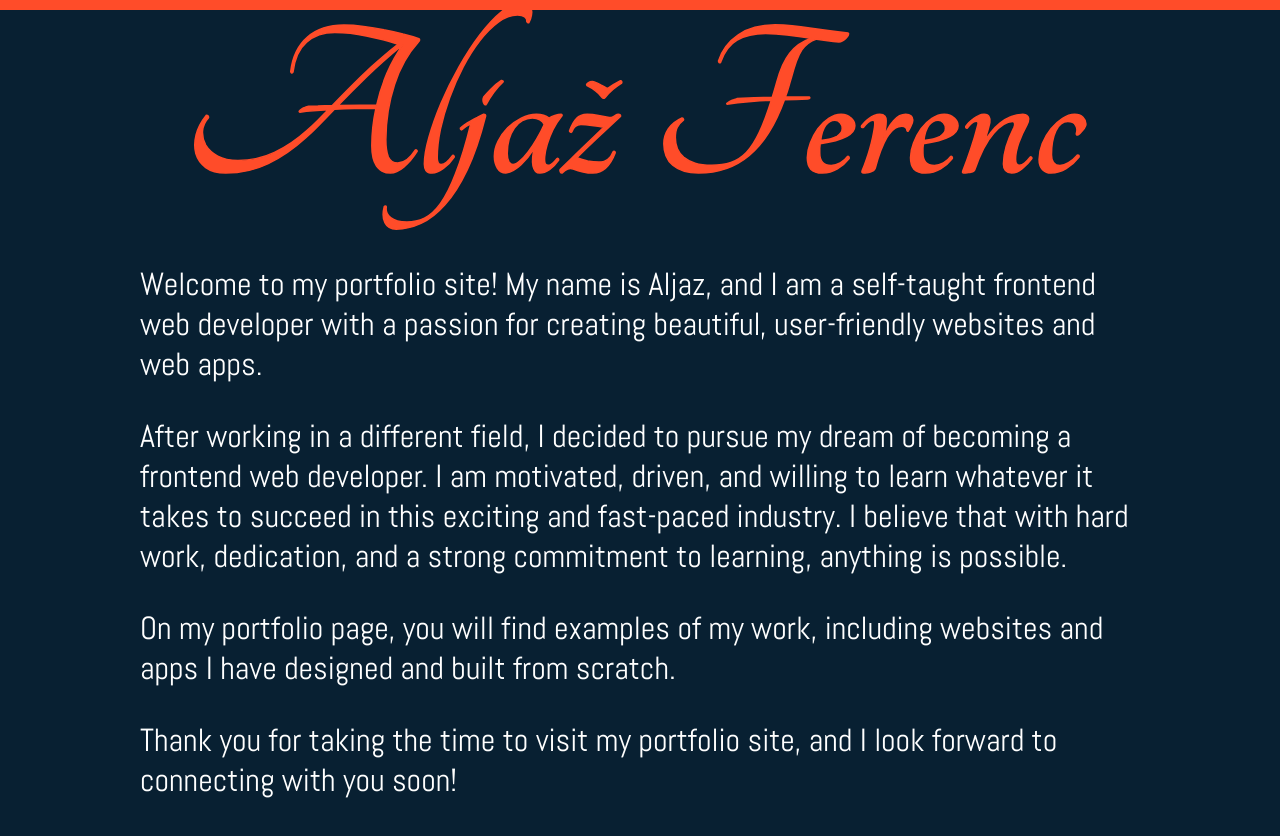
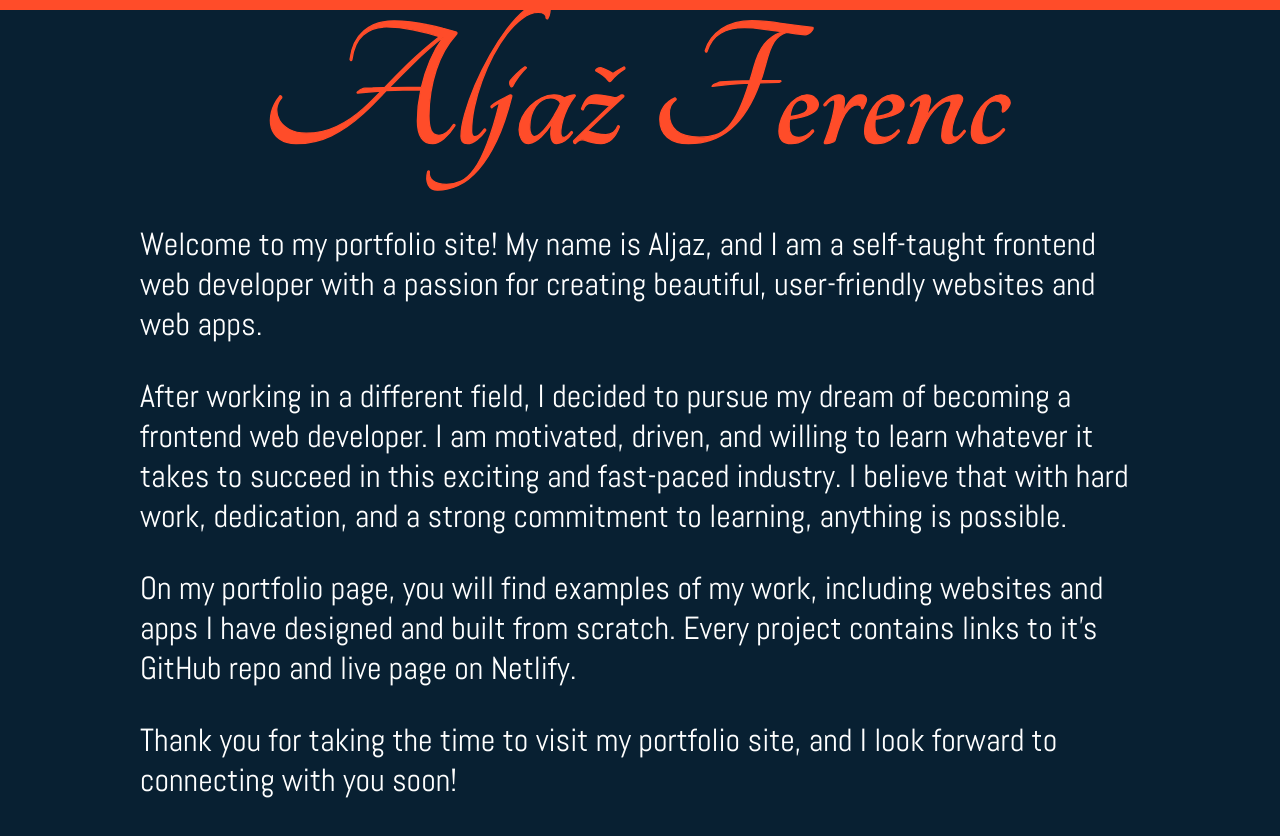
Before and after one commit to aljaz-ferenc/portfolioV2, a React (Vite) app: page / in a window 1280 px wide. Shown: the top 836 px of the page. Built offline with nearby package versions, Linux system fonts and the light colour scheme.

Commit message:
update text

```diff
--- a/src/components/Hero.jsx
+++ b/src/components/Hero.jsx
@@ -42,11 +42,11 @@ export default function Hero() {
           animate="animate"
           className="hero__para"
         >
-          After working in a different field, I decided to pursue my
-          dream of becoming a frontend web developer. I am motivated, driven,
-          and willing to learn whatever it takes to succeed in this exciting and
-          fast-paced industry. I believe that with hard work, dedication, and a
-          strong commitment to learning, anything is possible.
+          After working in a different field, I decided to pursue my dream of
+          becoming a frontend web developer. I am motivated, driven, and willing
+          to learn whatever it takes to succeed in this exciting and fast-paced
+          industry. I believe that with hard work, dedication, and a strong
+          commitment to learning, anything is possible.
         </motion.p>
         <motion.p
           variants={textVariants}
@@ -55,7 +55,8 @@ export default function Hero() {
           className="hero__para"
         >
           On my portfolio page, you will find examples of my work, including
-          websites and apps I have designed and built from scratch.
+          websites and apps I have designed and built from scratch. Every
+          project contains links to it's GitHub repo and live page on Netlify.
         </motion.p>
         <motion.p
           variants={textVariants}
```
